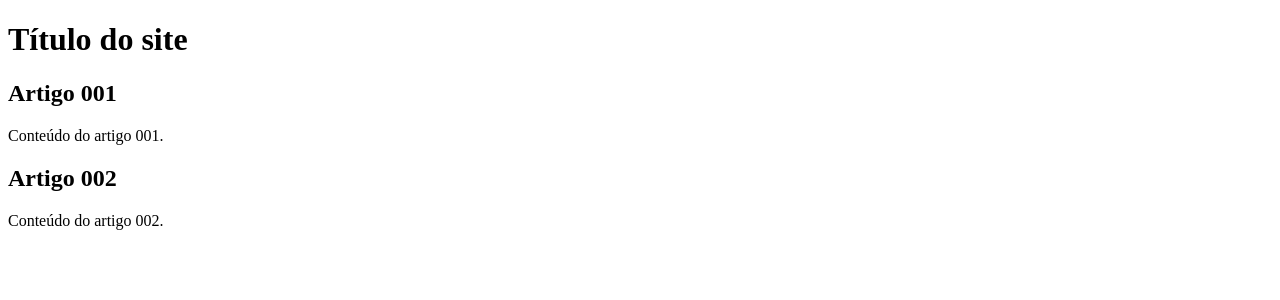
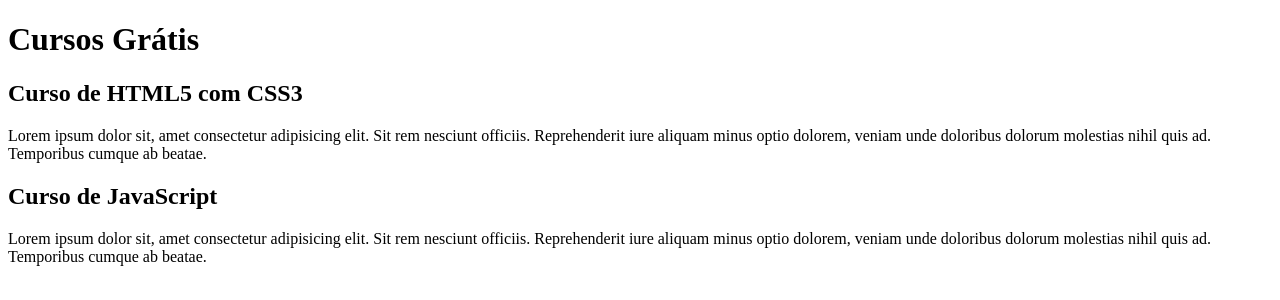
Before and after one commit to RAFAHERTER/projeto-site, a plain HTML site: page index.html in a window 1280 px wide. Drawn offline with Linux system fonts and the light colour scheme.

Commit message:
Comecei a escrever o conteúdo

```diff
--- a/index.html
+++ b/index.html
@@ -8,17 +8,17 @@
 <body>
     <main>
         <header>
-            <h1>Título do site</h1>
+            <h1>Cursos Grátis</h1>
         </header>
 
         <article>
-            <h2>Artigo 001</h2>
-            <p>Conteúdo do artigo 001.</p>
+            <h2>Curso de HTML5 com CSS3</h2>
+            <p>Lorem ipsum dolor sit, amet consectetur adipisicing elit. Sit rem nesciunt officiis. Reprehenderit iure aliquam minus optio dolorem, veniam unde doloribus dolorum molestias nihil quis ad. Temporibus cumque ab beatae.</p>
         </article>
 
         <article>
-            <h2>Artigo 002</h2>
-            <p>Conteúdo do artigo 002.</p>
+            <h2>Curso de JavaScript</h2>
+            <p>Lorem ipsum dolor sit, amet consectetur adipisicing elit. Sit rem nesciunt officiis. Reprehenderit iure aliquam minus optio dolorem, veniam unde doloribus dolorum molestias nihil quis ad. Temporibus cumque ab beatae.</p>
         </article>
 
     </main>
```
